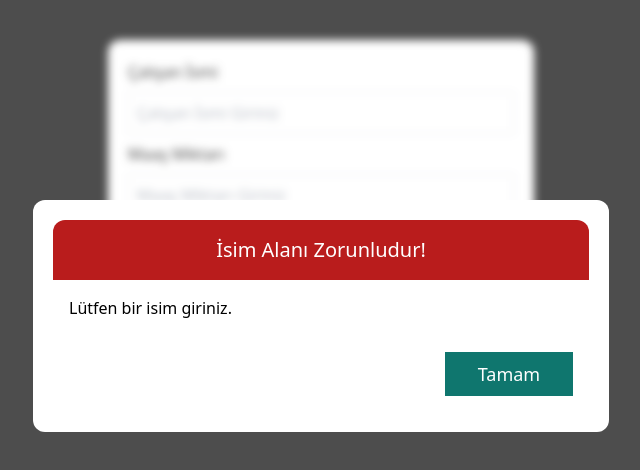
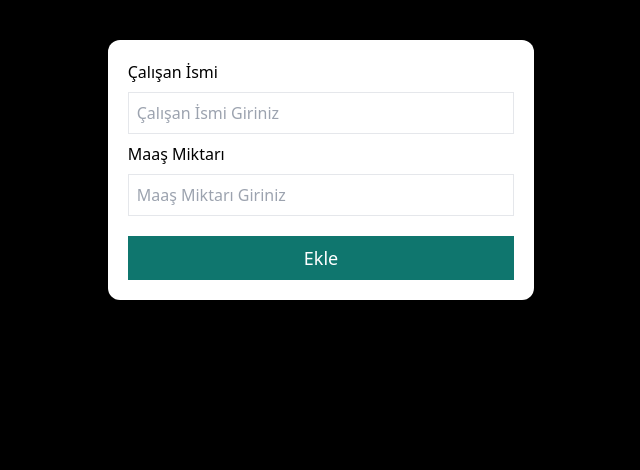
Before and after one commit to felix204/worker-app, a React (Create React App) app: page / in a window 1280 px wide. Shown: the top 470 px of the page, without its empty margins (319-959 px from the left). Built offline with nearby package versions, Linux system fonts and the light colour scheme; the HTML template or start-up script is replaced by a standard one.

Commit message:
all done

```diff
--- a/src/components/UI/Button.jsx
+++ b/src/components/UI/Button.jsx
@@ -3,6 +3,7 @@ const Button = (props) => {
     <button
       className={`p-2 text-lg bg-teal-700 text-white ${props.className}`}
       type={props.type || "button"}
+      onClick={props.onClick}
     >{props.children}</button>
   );
 };
--- a/src/components/UI/ErrorModal.jsx
+++ b/src/components/UI/ErrorModal.jsx
@@ -1,22 +1,22 @@
 import Button from "./Button";
 import Card from "./Card";
 
-const ErrorModal = () => {
+const ErrorModal = (props) => {
   return (
     <div className="fixed top-1/4 left-0 flex justify-center mx-auto w-full z-50">
       <div
         className="backdrop-blur-sm bg-white/30 fixed w-screen h-screen top-0"
-        onClick=""
+        onClick={props.onConfirm}
       ></div>
       <Card className="w-[36rem] p-0 z-20">
         <header className="bg-red-700 p-4  rounded-t-xl">
           <h2 className="text-center text-xl text-white">
-            İsim Alanı Zorunludur!
+            {props.error?.title}
           </h2>
         </header>
-        <section className="p-4">Lütfen bir isim giriniz.</section>
+        <section className="p-4">{props.error?.message}</section>
         <footer className="p-4 flex justify-end">
-          <Button className="w-32">Tamam</Button>
+          <Button className="w-32" onClick={props.onConfirm} >Tamam</Button>
         </footer>
       </Card>
     </div>
--- a/src/components/Workers/AddWorker.jsx
+++ b/src/components/Workers/AddWorker.jsx
@@ -6,28 +6,34 @@ import ErrorModal from "../UI/ErrorModal";
 const AddWorker = (props) => {
   const [enteredWorkerName, setEnteredWorkerName] = useState("");
   const [enteredWage, setEnteredWage] = useState("");
+  const [error, setError] = useState();
 
   const minwage = 5000;
 
   const addWorkerHandler = (e) => {
     e.preventDefault();
 
-    if (
-      enteredWorkerName.trim().length === 0 ||
-      enteredWage.trim().length === 0
-    ) {
+    if (enteredWorkerName.trim().length === 0) {
+      setError({
+        title: "İsim Alanı Zorunludur",
+        message: "Lütfen Bir İsim Giriniz",
+      });
       return;
     }
 
     if (+enteredWage < minwage) {
+      setError({
+        title: "Maaş Alanı Zorunludur",
+        message: `Lütfen ${minwage} Üstünde Bir Değer Giriniz.`,
+      });
       return;
     }
 
     props.setWorkers((prevState) => [
       {
-        id: Math.floor(Math.random() *1000),
+        id: Math.floor(Math.random() * 1000),
         name: enteredWorkerName,
-        wage: enteredWage
+        wage: enteredWage,
       },
       ...prevState,
     ]);
@@ -35,9 +41,13 @@ const AddWorker = (props) => {
     setEnteredWage("");
   };
 
+  const errorHandler = () => {
+    setError(null);
+  };
+
   return (
     <div>
-      <ErrorModal />
+      {error && <ErrorModal onConfirm={errorHandler} error={error} />}
       <Card className="mt-10">
         <form className="flex flex-col gap-y-2" onSubmit={addWorkerHandler}>
           <label htmlFor="name" className="font-medium">
```
